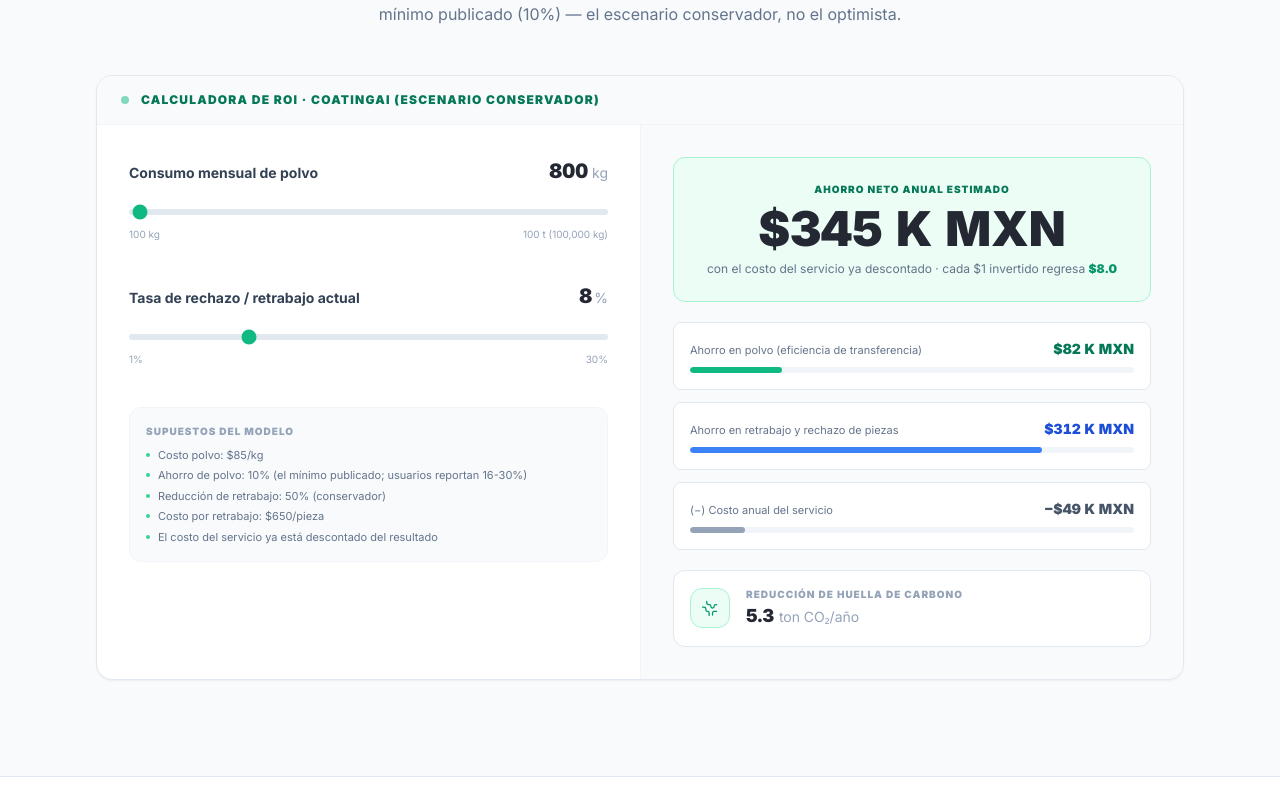
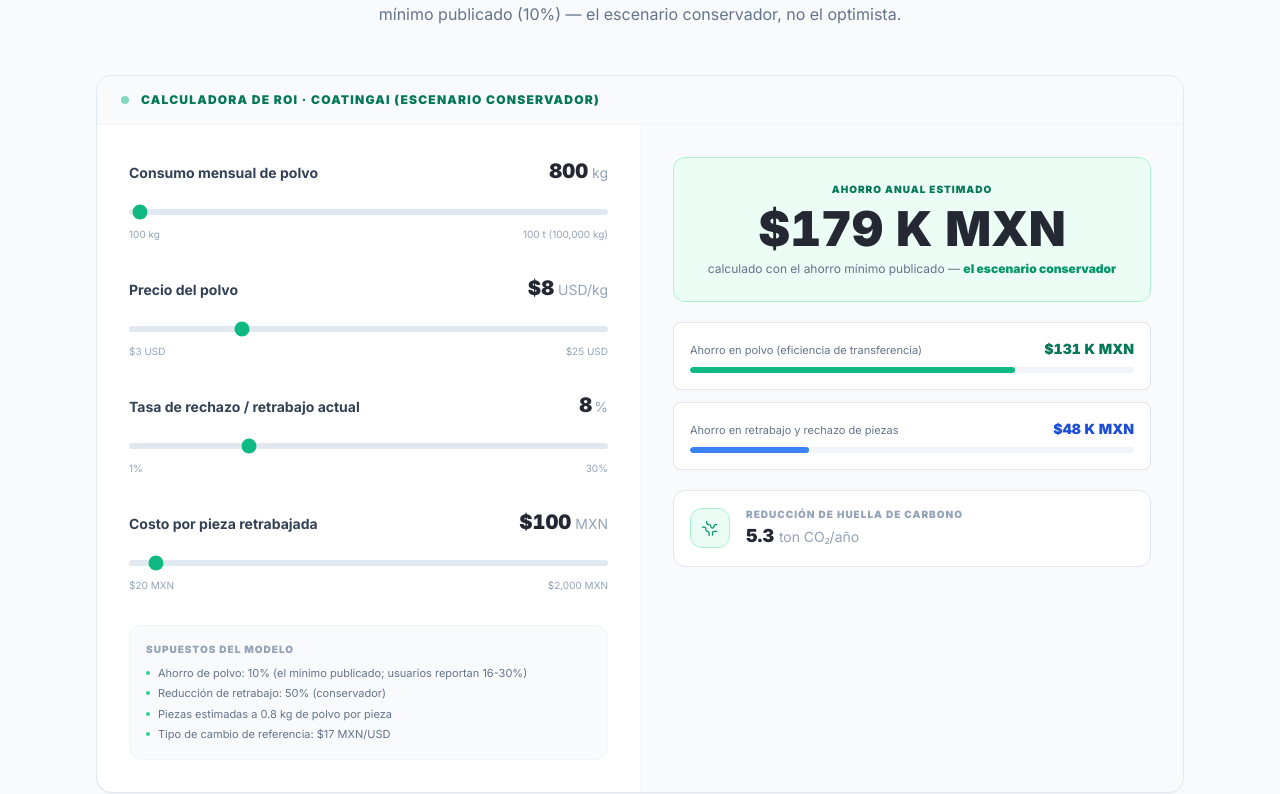
Before and after one commit to htrevinopre-design/trevigo-web, a Next.js app: page /coatingai in a window 1280 px wide. Shown: the part 1986-2780 px from the top of the page. Built offline with nearby package versions, Linux system fonts and the light colour scheme.

Commit message:
coatingAI: calculadora con precio de polvo y costo de retrabajo ajustables

```diff
--- a/components/SurfaceAIROI.tsx
+++ b/components/SurfaceAIROI.tsx
@@ -3,13 +3,11 @@
 import { useState, useMemo } from "react";
 
 // ─── ROI Assumptions ─────────────────────────────────────────────────────────
-const POWDER_COST_MXN   = 85;   // $/kg promedio polvo recubrimiento
 const POWDER_EFFICIENCY = 0.10; // 10% = ahorro MÍNIMO publicado por coatingAI (usuarios reportan 16-30%)
 const REWORK_REDUCTION  = 0.50; // conservador vs caso documentado de 61% de mejora de calidad
-const REWORK_COST_MXN   = 650;  // $/pieza retrabajada
 const KG_PER_PART       = 0.80; // kg/pieza promedio
 const CO2_PER_KG        = 5.5;  // kg CO₂ por kg de polvo
-const SERVICE_RATE      = 0.06; // tarifa de servicio sobre el valor del consumo base
+const USD_TO_MXN        = 17;   // tipo de cambio de referencia
 
 function formatMXN(n: number) {
   const sign = n < 0 ? "−" : "";
@@ -22,19 +20,18 @@ function formatMXN(n: number) {
 export default function SurfaceAIROI() {
   const [powderKg,   setPowderKg]   = useState(800);
   const [rejectRate, setRejectRate] = useState(8);
+  const [powderUsd,  setPowderUsd]  = useState(8);
+  const [reworkCost, setReworkCost] = useState(100);
 
   const roi = useMemo(() => {
-    const annualPowderValue = powderKg * 12 * POWDER_COST_MXN;
-    const annualPowder = annualPowderValue * POWDER_EFFICIENCY;
+    const powderCostMxn = powderUsd * USD_TO_MXN;
+    const annualPowder = powderKg * 12 * POWDER_EFFICIENCY * powderCostMxn;
     const monthlyParts = powderKg / KG_PER_PART;
-    const annualRework = monthlyParts * (rejectRate / 100) * REWORK_REDUCTION * REWORK_COST_MXN * 12;
+    const annualRework = monthlyParts * (rejectRate / 100) * REWORK_REDUCTION * reworkCost * 12;
     const total        = annualPowder + annualRework;
-    const serviceCost  = annualPowderValue * SERVICE_RATE;
-    const net          = total - serviceCost;
-    const ratio        = serviceCost > 0 ? total / serviceCost : 0;
     const co2Tonnes    = (powderKg * 12 * POWDER_EFFICIENCY * CO2_PER_KG) / 1000;
-    return { annualPowder, annualRework, total, serviceCost, net, ratio, co2Tonnes };
-  }, [powderKg, rejectRate]);
+    return { annualPowder, annualRework, total, co2Tonnes };
+  }, [powderKg, rejectRate, powderUsd, reworkCost]);
 
   return (
     <div className="bg-white border border-steel-200 rounded-2xl overflow-hidden shadow-sm">
@@ -49,8 +46,8 @@ export default function SurfaceAIROI() {
       <div className="grid grid-cols-1 lg:grid-cols-2 gap-0 divide-y lg:divide-y-0 lg:divide-x divide-steel-100">
 
         {/* ─── Inputs ──────────────────────────────────────────────── */}
-        <div className="p-8 space-y-10">
-          {/* Slider 1 */}
+        <div className="p-8 space-y-8">
+          {/* Slider 1: consumo */}
           <div>
             <div className="flex justify-between items-baseline mb-3">
               <label className="text-steel-700 text-sm font-bold">
@@ -73,7 +70,30 @@ export default function SurfaceAIROI() {
             </div>
           </div>
 
-          {/* Slider 2 */}
+          {/* Slider 2: precio polvo */}
+          <div>
+            <div className="flex justify-between items-baseline mb-3">
+              <label className="text-steel-700 text-sm font-bold">
+                Precio del polvo
+              </label>
+              <span className="text-navy-950 font-black text-xl tabular-nums">
+                ${powderUsd}
+                <span className="text-steel-400 text-sm font-normal ml-1">USD/kg</span>
+              </span>
+            </div>
+            <input
+              type="range" min={3} max={25} step={1}
+              value={powderUsd}
+              onChange={(e) => setPowderUsd(Number(e.target.value))}
+              className="w-full h-1.5 rounded-full appearance-none bg-steel-200 accent-emerald-500 cursor-pointer"
+            />
+            <div className="flex justify-between mt-1.5">
+              <span className="text-steel-400 text-[10px]">$3 USD</span>
+              <span className="text-steel-400 text-[10px]">$25 USD</span>
+            </div>
+          </div>
+
+          {/* Slider 3: rechazo */}
           <div>
             <div className="flex justify-between items-baseline mb-3">
               <label className="text-steel-700 text-sm font-bold">
@@ -96,6 +116,29 @@ export default function SurfaceAIROI() {
             </div>
           </div>
 
+          {/* Slider 4: costo retrabajo */}
+          <div>
+            <div className="flex justify-between items-baseline mb-3">
+              <label className="text-steel-700 text-sm font-bold">
+                Costo por pieza retrabajada
+              </label>
+              <span className="text-navy-950 font-black text-xl tabular-nums">
+                ${reworkCost.toLocaleString("es-MX")}
+                <span className="text-steel-400 text-sm font-normal ml-1">MXN</span>
+              </span>
+            </div>
+            <input
+              type="range" min={20} max={2000} step={10}
+              value={reworkCost}
+              onChange={(e) => setReworkCost(Number(e.target.value))}
+              className="w-full h-1.5 rounded-full appearance-none bg-steel-200 accent-emerald-500 cursor-pointer"
+            />
+            <div className="flex justify-between mt-1.5">
+              <span className="text-steel-400 text-[10px]">$20 MXN</span>
+              <span className="text-steel-400 text-[10px]">$2,000 MXN</span>
+            </div>
+          </div>
+
           {/* Assumptions */}
           <div className="border border-steel-100 rounded-xl p-4 bg-steel-50">
             <p className="text-steel-400 text-[10px] font-black uppercase tracking-widest mb-2">
@@ -103,11 +146,10 @@ export default function SurfaceAIROI() {
             </p>
             <ul className="space-y-1">
               {[
-                `Costo polvo: $${POWDER_COST_MXN}/kg`,
                 `Ahorro de polvo: ${POWDER_EFFICIENCY * 100}% (el mínimo publicado; usuarios reportan 16-30%)`,
                 `Reducción de retrabajo: ${REWORK_REDUCTION * 100}% (conservador)`,
-                `Costo por retrabajo: $${REWORK_COST_MXN}/pieza`,
-                "El costo del servicio ya está descontado del resultado",
+                `Piezas estimadas a ${KG_PER_PART} kg de polvo por pieza`,
+                `Tipo de cambio de referencia: $${USD_TO_MXN} MXN/USD`,
               ].map((item) => (
                 <li key={item} className="flex items-center gap-2 text-steel-500 text-[11px]">
                   <span className="w-1 h-1 rounded-full bg-emerald-400 shrink-0" />
@@ -123,14 +165,14 @@ export default function SurfaceAIROI() {
           {/* Total saving */}
           <div className="bg-emerald-50 border border-emerald-200 rounded-xl p-6 text-center">
             <p className="text-emerald-700 text-[10px] font-black uppercase tracking-widest mb-2">
-              Ahorro neto anual estimado
+              Ahorro anual estimado
             </p>
             <p className="text-4xl sm:text-5xl font-black text-navy-950 tabular-nums leading-none mb-1">
-              {formatMXN(roi.net)}
+              {formatMXN(roi.total)}
             </p>
             <p className="text-steel-500 text-xs mt-2">
-              con el costo del servicio ya descontado · cada $1 invertido regresa{" "}
-              <span className="text-emerald-600 font-black">${roi.ratio.toFixed(1)}</span>
+              calculado con el ahorro mínimo publicado —{" "}
+              <span className="text-emerald-600 font-black">el escenario conservador</span>
             </p>
           </div>
 
@@ -150,13 +192,6 @@ export default function SurfaceAIROI() {
                 barClass: "bg-blue-500",
                 textClass: "text-blue-700",
                 bar: roi.total > 0 ? roi.annualRework / roi.total : 0,
-              },
-              {
-                label: "(−) Costo anual del servicio",
-                value: -roi.serviceCost,
-                barClass: "bg-steel-400",
-                textClass: "text-steel-600",
-                bar: roi.total > 0 ? roi.serviceCost / roi.total : 0,
               },
             ].map((row) => (
               <div key={row.label} className="bg-white border border-steel-200 rounded-lg p-4">
```
